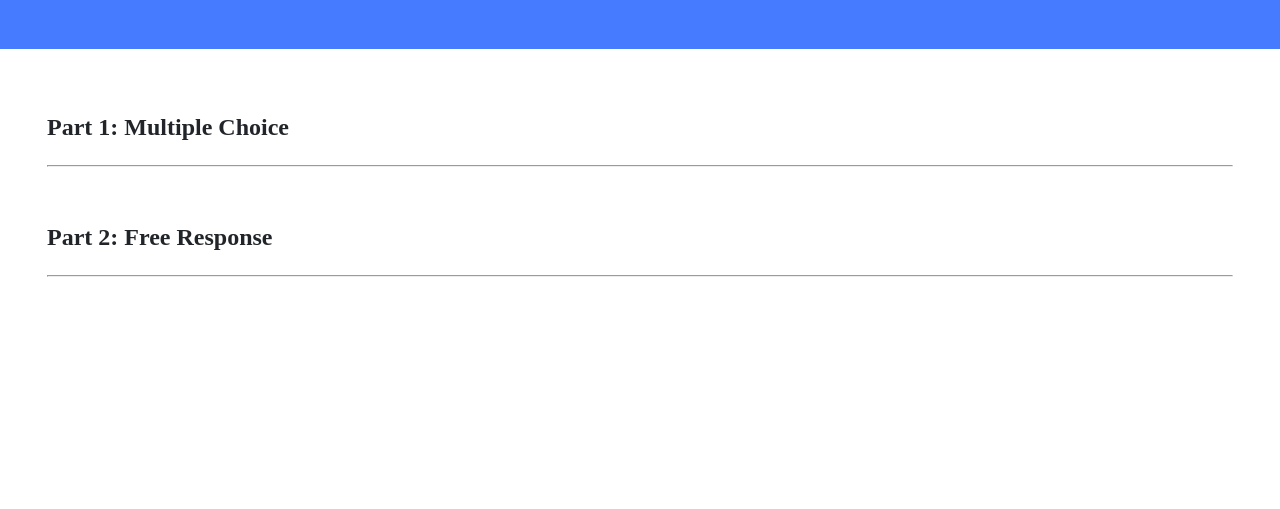
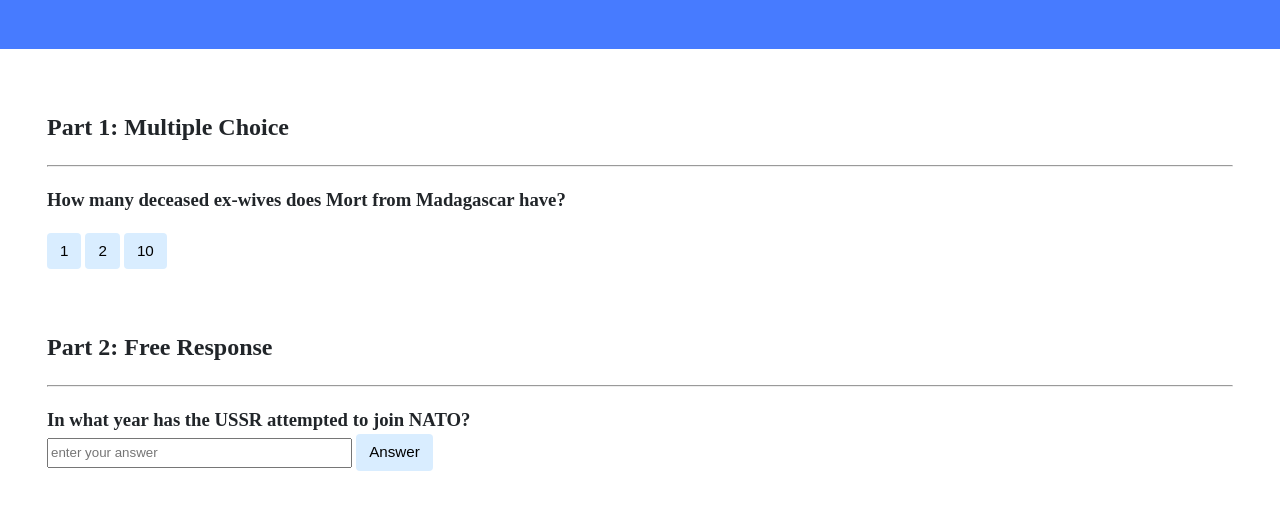
Before and after one commit to w-modz/cs50, a plain HTML site: page week08/lab8/index.html in a window 1280 px wide. Shown: the part 151-660 px from the top of the page. Drawn offline with Linux system fonts and the light colour scheme.

Commit message:
Implement questions in part 1 and 2

```diff
--- a/week08/lab8/index.html
+++ b/week08/lab8/index.html
@@ -7,7 +7,34 @@
         <title>Trivia!</title>
 
         <script>
-
+            function check_pt1_answer(btnElement) {
+                console.log(btnElement)
+                if (btnElement.id !== "3") {
+                    btnElement.style.color= "red";
+                    message1.innerHTML = "Incorrect";
+                    message1.style.color= "red";
+                }
+                else {
+                    btnElement.style.color= "green";
+                    message1.innerHTML = "Correct!";
+                    message1.style.color= "green";
+                }
+                return
+            }
+            function check_pt2_answer() {
+                let answer = document.querySelector("#answer_pt2").value;
+                if (answer !== "1954") {
+                    answer_pt2.style.color="red";
+                    message2.style.color="red";
+                    message2.innerHTML= "Incorrect";
+                }
+                else {
+                    answer_pt2.style.color="green";
+                    message2.style.color="green";
+                    message2.innerHTML= "Correct!";
+                }
+                return
+            }
             // TODO: Add code to check answers to questions
 
         </script>
@@ -24,7 +51,11 @@
             <div class="section">
                 <h2>Part 1: Multiple Choice </h2>
                 <hr>
-
+                <h3>How many deceased ex-wives does Mort from Madagascar have?</h3>
+                <button id="1" onclick="check_pt1_answer(this)">1 </button>
+                <button id="2" onclick="check_pt1_answer(this)">2 </button>
+                <button id="3" onclick="check_pt1_answer(this)">10 </button>
+                <p id="message1"></p>
                 <!-- TODO: Add multiple choice question here -->
 
             </div>
@@ -32,7 +63,12 @@
             <div class="section">
                 <h2>Part 2: Free Response</h2>
                 <hr>
-
+                <h3> In what year has the USSR attempted to join NATO?
+                <form onsubmit="check_pt2_answer(); return false">
+                    <input id="answer_pt2" type="text" required="true" placeholder="enter your answer" autocomplete="off">
+                    <input type="submit" value="Answer">
+                </form>
+                <p id="message2"></p>
                 <!-- TODO: Add free response question here -->
 
             </div>
```
